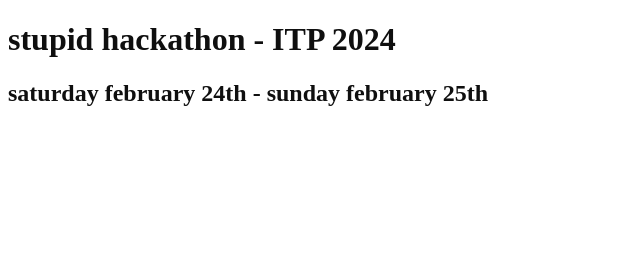
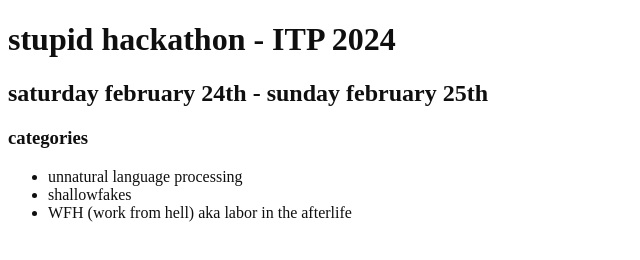
Before and after one commit to iguannalin/stupid, a plain HTML site: page index.html in a window 1280 px wide. Shown: the whole page, without its empty margins (0-640 px from the left). Drawn offline with Linux system fonts and the light colour scheme.

Commit message:
categories

```diff
--- a/index.html
+++ b/index.html
@@ -11,6 +11,13 @@
         <div id="container">
             <h1>stupid hackathon - ITP 2024</h1>
             <h2>saturday february 24th - sunday february 25th</h2>
+            <h3>categories</h3>
+            <ul>
+                <li>unnatural language processing</li>
+                <li>shallowfakes</li>
+                <li>WFH (work from hell) aka labor in the afterlife</li>
+
+            </ul>
         </div>
     </body>
 </html>
```
